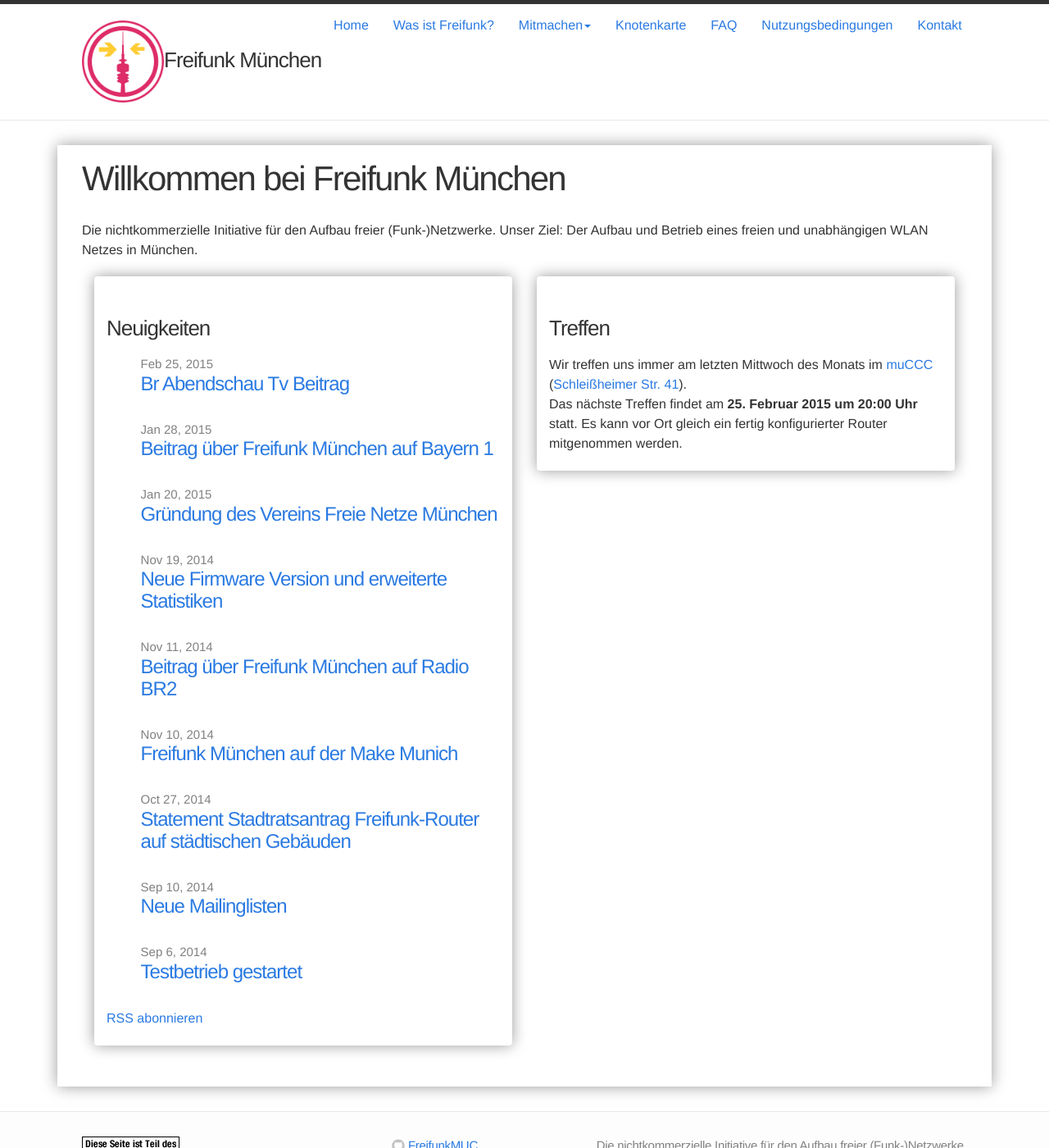
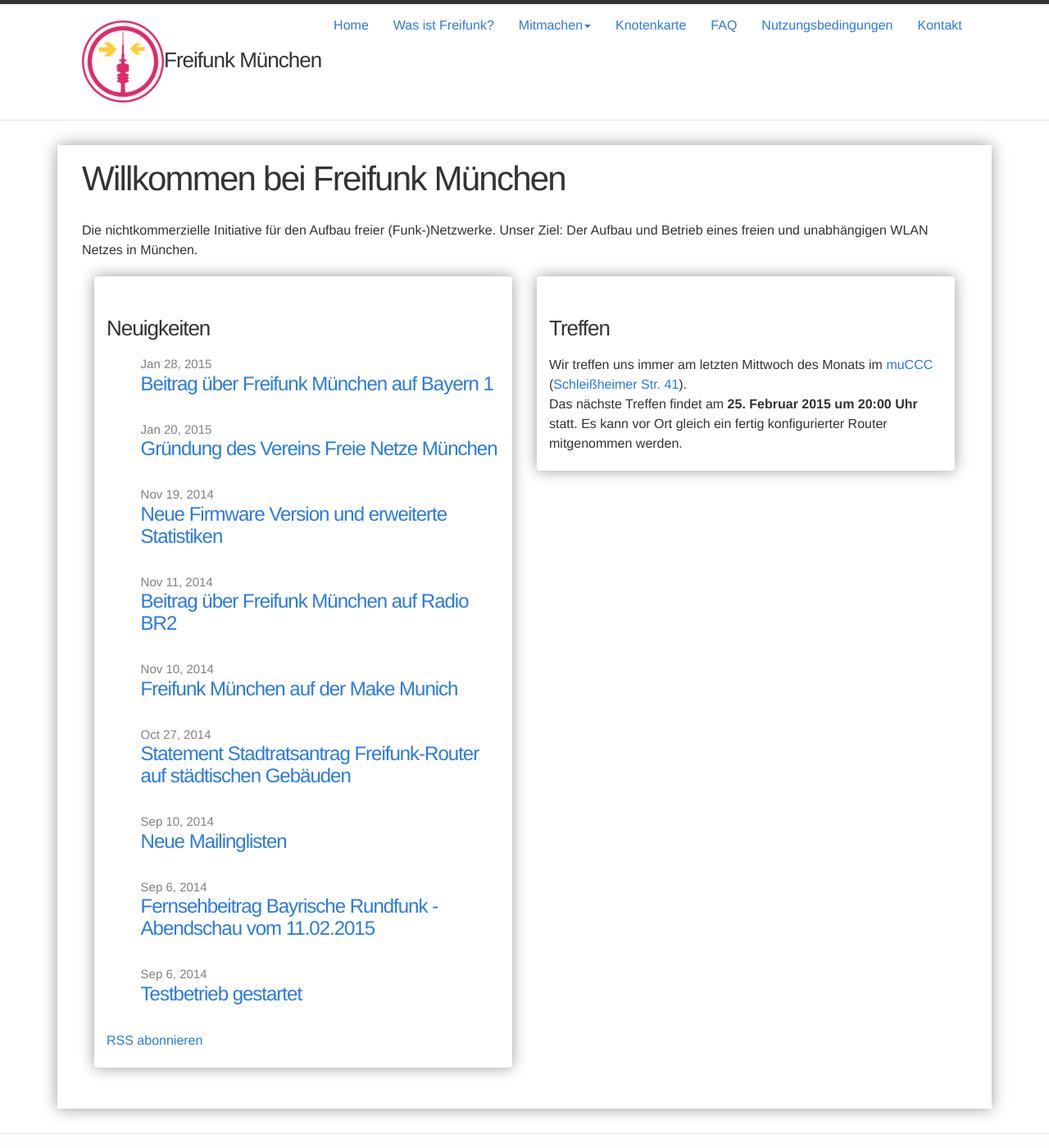
Before and after one commit to freifunkMUC/freifunkmuc.github.io, a Jekyll site: the page built from index.md, in a window 1280 px wide and 1400 px high. Shown: the whole window at 82% size. Built offline with Jekyll 4.4.1, drawn with Linux system fonts in a browser that asks for light colours; nearby versions of some CDN libraries; a style sheet for code colours, icons or effects is not loaded.

Commit message:
Update 2015-02-25-br-abendschau-tv-beitrag.markdown

```diff
--- a/_posts/2015-02-25-br-abendschau-tv-beitrag.markdown
+++ b/_posts/2015-02-25-br-abendschau-tv-beitrag.markdown
@@ -1,3 +1,10 @@
+---
+layout: post
+title:  "Fernsehbeitrag Bayrische Rundfunk - Abendschau vom 11.02.2015"
+date:   2014-09-06 17:23:42
+categories: pr video rundfunk br freifunkmuc
+---
+
 **Fernsehbeitrag Bayrische Rundfunk - Abendschau vom 11.02.2015**
 
 Der Freie Netze München e.V. stellt in den Räumen des Chaos Computer Clubs München die Funktionsweise des Freifunk-Netzes in München vor.
```
